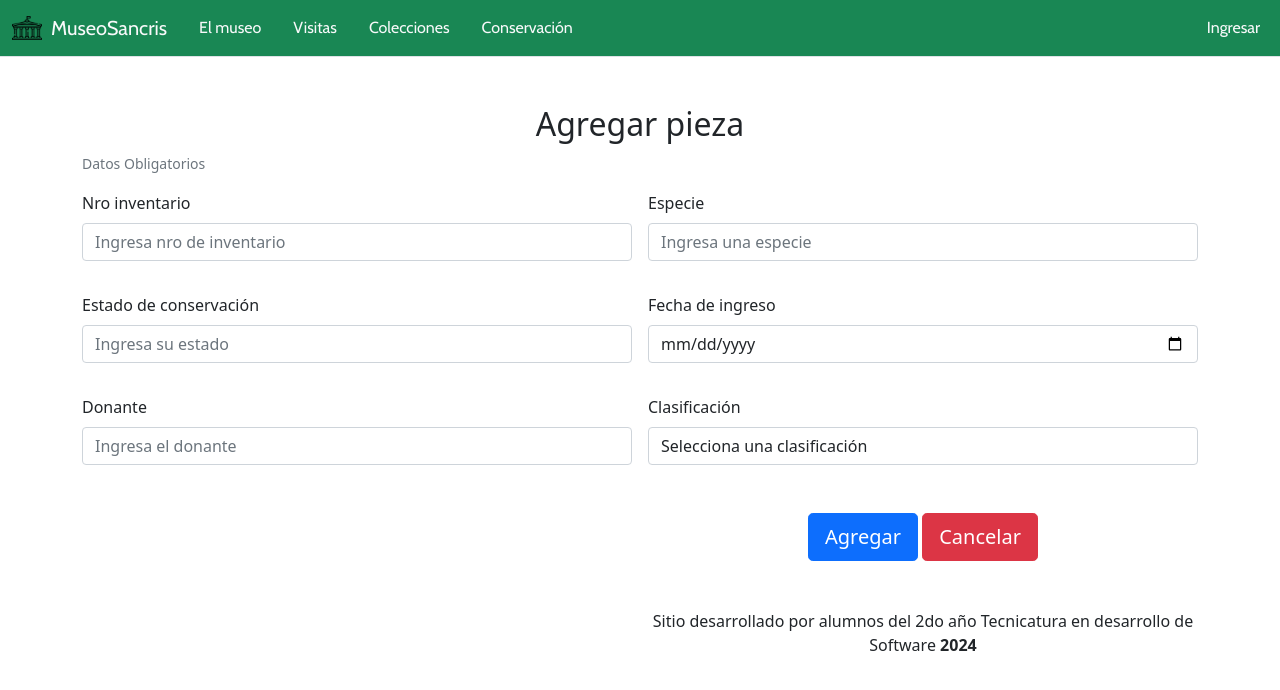
After one commit to ianucraniano/Proyecto2023, a PHP site: page /form_agregarp.php in a window 1280 px wide. The commit adds this page. Shown: the top 690 px of the page. Run offline with PHP 8.4, Linux system fonts and the light colour scheme; some web fonts are replaced.

Commit message:
actualizacion 15/05

```diff
--- /dev/null
+++ b/form_agregarp.php
@@ -0,0 +1,107 @@
+<?php
+session_start();
+
+
+
+
+?>
+
+<!DOCTYPE html>
+<html lang="en">
+<head>
+    <meta charset="UTF-8">
+    <meta name="viewport" content="width=device-width, initial-scale=1.0">
+    <link rel="stylesheet" href="./CSS/nav.css">
+    <title>Document</title>
+
+    <!-- <link href="https://cdn.jsdelivr.net/npm/bootstrap@5.3.2/dist/css/bootstrap.min.css" rel="stylesheet" integrity="sha384-T3c6CoIi6uLrA9TneNEoa7RxnatzjcDSCmG1MXxSR1GAsXEV/Dwwykc2MPK8M2HN" crossorigin="anonymous">
+    <link rel="stylesheet" href="./bootstrap/css/bootstrap.min.css"> -->
+   <link rel="stylesheet" href="bootstrap/css/bootstrap.min.css">
+</head>
+<body>
+
+<?php
+
+include('header.php');
+ ?>
+
+<section>
+
+<div class="container mt-2 mb-5">
+  <div class="text-center mt-5 mb-2"><h2>Agregar pieza</h2></div>
+  <div class="text-secondary"><p><small>Datos Obligatorios</small></p></div>
+
+  <form class="row g-3" action="insertar_datos.php" method="post">
+
+  <div class="col-sm-6">
+    <label for="nombre" class="form-label">Nro inventario</label>
+    <input type="text" class="form-control" name="numeroInventario" id="numeroInventario" placeholder="Ingresa nro de inventario" required>
+  </div>
+  <div class="col-sm-6 mb-3">
+    <label for="especie" class="form-label">Especie</label>
+    <input type="text" class="form-control" name="especie" id="especie" placeholder="Ingresa una especie" required>
+  </div>
+  <div class="col-sm-6 mb-3">
+    <label for="estadoConservacion" class="form-label">Estado de conservación</label>
+    <input type="text" class="form-control" name="estadoConservacion" id="estadoConservacion" placeholder="Ingresa su estado" required>
+  </div>
+
+
+  <div class="col-sm-6 mb-3">
+    <label for="fechaIngreso" class="form-label">Fecha de ingreso</label>
+    <input type="date" class="form-control" name="fechaIngreso" id="fechaIngreso" placeholder="Ingresa fecha de ingreso" required>
+  </div>
+  <div class="col-sm-6 mb-3">
+    <label for="dni" class="form-label">Donante</label>
+    <input type="text" class="form-control" name="donante" id="donante" placeholder="Ingresa el donante" required>
+  </div>
+
+
+  <div class="col-sm-6 mb-3">
+  <label for="tipo" class="form-label">Clasificación</label>
+    <select class="form-control" name="tipo_usuario" id="tipo_usuario" required>
+      <option selected disabled="">Selecciona una clasificación</option>
+      <option value="">Zoología</option>
+      <option value="">Botánica</option>
+      <option value="">Paleontología</option>
+      <option value="">Arqueología</option>
+      <option value="">Osteología</option>
+      <option value="">Geología</option>
+      <option value="">Ictiología</option>
+      <option value="">Oología</option>
+    </select>
+
+  <div class="col-12 mt-5 text-center">
+        <button type="submit" class="btn btn-primary btn-lg" name="guardar" id="enviar">Agregar</button>
+        <button type="reset" class="btn btn-danger btn-lg" name="cancelar" id="cancelar">Cancelar</button>
+  </div>
+
+  </form>
+
+
+
+
+
+<?php
+
+if (isset($_GET["mensaje"])){
+
+  if($_GET["mensaje"]!="ok"){
+
+    echo "<div class='text-center mt-4 mb-5'><div class='alert alert-danger' role='alert'><strong>".$_GET["mensaje"]."</strong></div></div>";
+
+  }else{
+
+   echo "<div class='text-center mt-4 mb-5'><div class='alert alert-success' role='alert'><strong>Acceso autorizado!</strong><a href='ingresar.php' class='text-primary ms-3'>Volver al Inicio</a></div></div>";
+
+  }
+}
+?>
+
+<?php include('footer.php') ?>
+
+
+
+    <script src="https://cdn.jsdelivr.net/npm/bootstrap@5.3.2/dist/js/bootstrap.bundle.min.js" integrity="sha384-C6RzsynM9kWDrMNeT87bh95OGNyZPhcTNXj1NW7RuBCsyN/o0jlpcV8Qyq46cDfL" crossorigin="anonymous"></script>
+</body>
+</html>
--- a/form_eliminar.php
+++ b/form_eliminar.php
@@ -31,7 +31,7 @@ include("header.php");
 
         <form class="row g-3" action="eliminar.php" method="post">
 
-                <input type="hidden" class="form-control" name="idusuario" id="idusuario" value="<?php echo $fila['idusuario'];?>">
+                <input type="hidden" class="form-control" name="idusuario" id="idusuario" value="<?php echo $fila['idusuarios'];?>">
 
                 <div class="col-sm-6">
                 <label for="nombre" class="form-label">* Nombre</label>
```
Also changed, not shown: form_eliminarp.php (+11 -3 lines), menupiezas.php (+13 -3 lines), insertar_pieza.php (added), listadoadm.php (line endings or trailing spaces), 1 other file.
